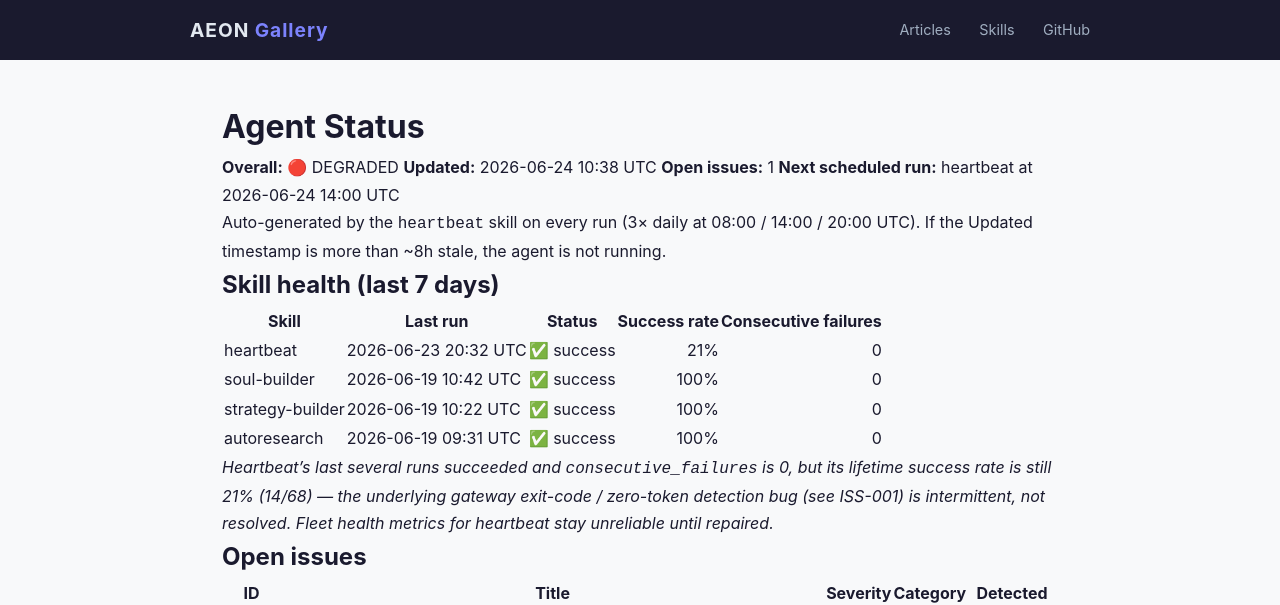
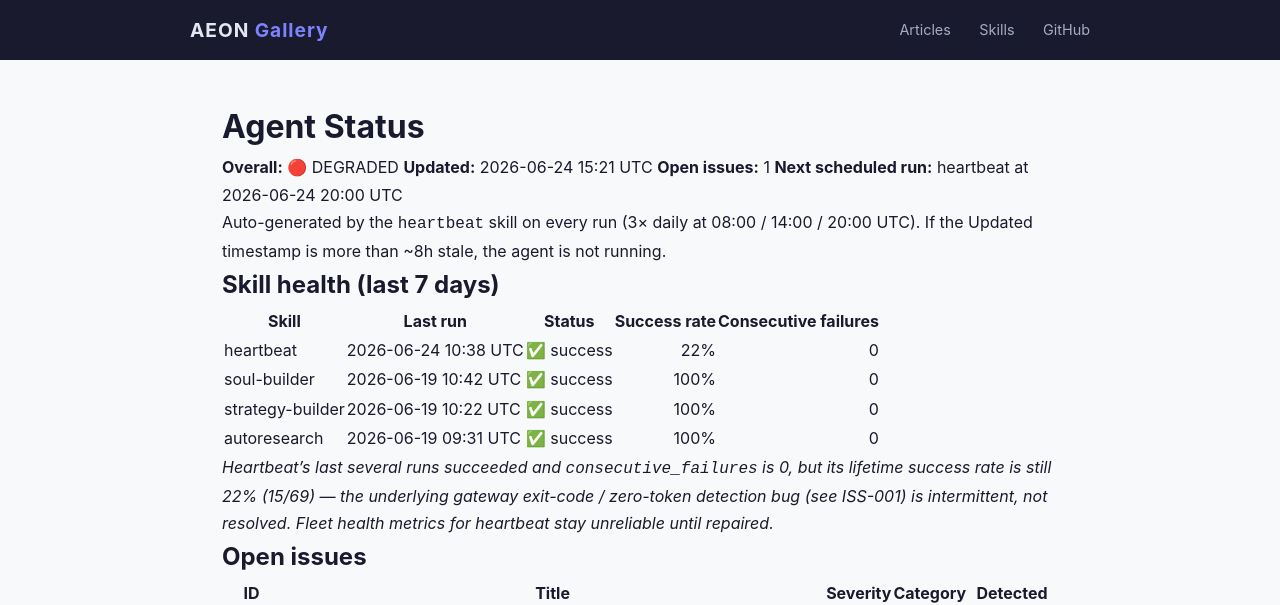
Before and after one commit to RickCrosschain/aeon, a Jekyll site: the page built from docs/status.md, in a window 1280 px wide. Shown: the top 605 px of the page. Built offline with Jekyll 4.4.1, drawn with Linux system fonts in a browser that asks for light colours.

Commit message:
chore(heartbeat): auto-commit 2026-06-24

```diff
--- a/docs/status.md
+++ b/docs/status.md
@@ -7,9 +7,9 @@
 # Agent Status
 
 **Overall:** 🔴 DEGRADED
-**Updated:** 2026-06-24 10:38 UTC
+**Updated:** 2026-06-24 15:21 UTC
 **Open issues:** 1
-**Next scheduled run:** heartbeat at 2026-06-24 14:00 UTC
+**Next scheduled run:** heartbeat at 2026-06-24 20:00 UTC
 
 Auto-generated by the `heartbeat` skill on every run (3× daily at 08:00 / 14:00 / 20:00 UTC). If the Updated timestamp is more than ~8h stale, the agent is not running.
 
@@ -17,12 +17,12 @@
 
 | Skill | Last run | Status | Success rate | Consecutive failures |
 |-------|----------|--------|-------------:|---------------------:|
-| heartbeat | 2026-06-23 20:32 UTC | ✅ success | 21% | 0 |
+| heartbeat | 2026-06-24 10:38 UTC | ✅ success | 22% | 0 |
 | soul-builder | 2026-06-19 10:42 UTC | ✅ success | 100% | 0 |
 | strategy-builder | 2026-06-19 10:22 UTC | ✅ success | 100% | 0 |
 | autoresearch | 2026-06-19 09:31 UTC | ✅ success | 100% | 0 |
 
-_Heartbeat's last several runs succeeded and `consecutive_failures` is 0, but its lifetime success rate is still 21% (14/68) — the underlying gateway exit-code / zero-token detection bug (see ISS-001) is intermittent, not resolved. Fleet health metrics for heartbeat stay unreliable until repaired._
+_Heartbeat's last several runs succeeded and `consecutive_failures` is 0, but its lifetime success rate is still 22% (15/69) — the underlying gateway exit-code / zero-token detection bug (see ISS-001) is intermittent, not resolved. Fleet health metrics for heartbeat stay unreliable until repaired._
 
 ## Open issues
 
--- a/memory/token-usage.csv
+++ b/memory/token-usage.csv
@@ -17,3 +17,4 @@
 2026-06-23,heartbeat,claude-opus-4-8,2096,4636,385918,39008
 2026-06-23,heartbeat,claude-opus-4-8,2102,7959,404388,25041
 2026-06-24,heartbeat,claude-opus-4-8,2098,4637,431670,37986
+2026-06-24,heartbeat,claude-opus-4-8,2094,5435,336746,40207
```
Also changed, not shown: memory/logs/2026-06-24.md (+15 -0 lines), .outputs/heartbeat.md.
